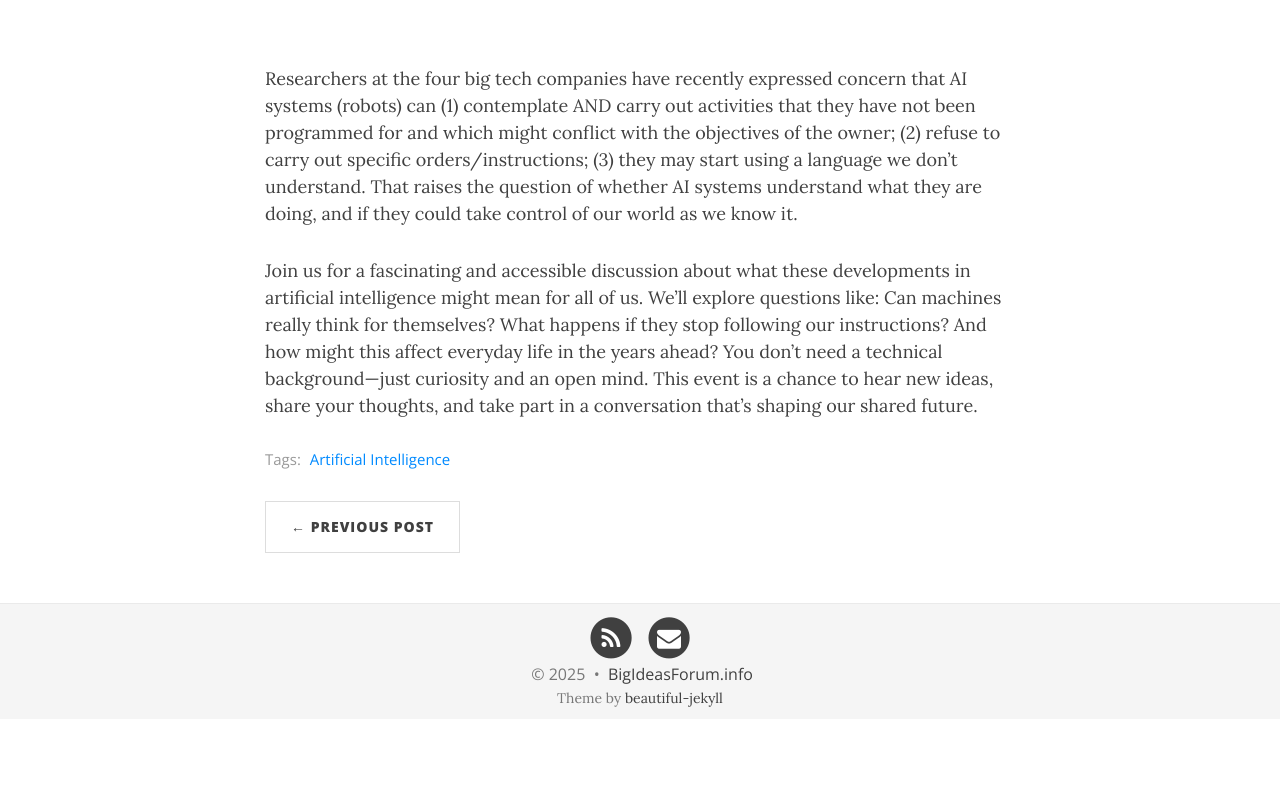
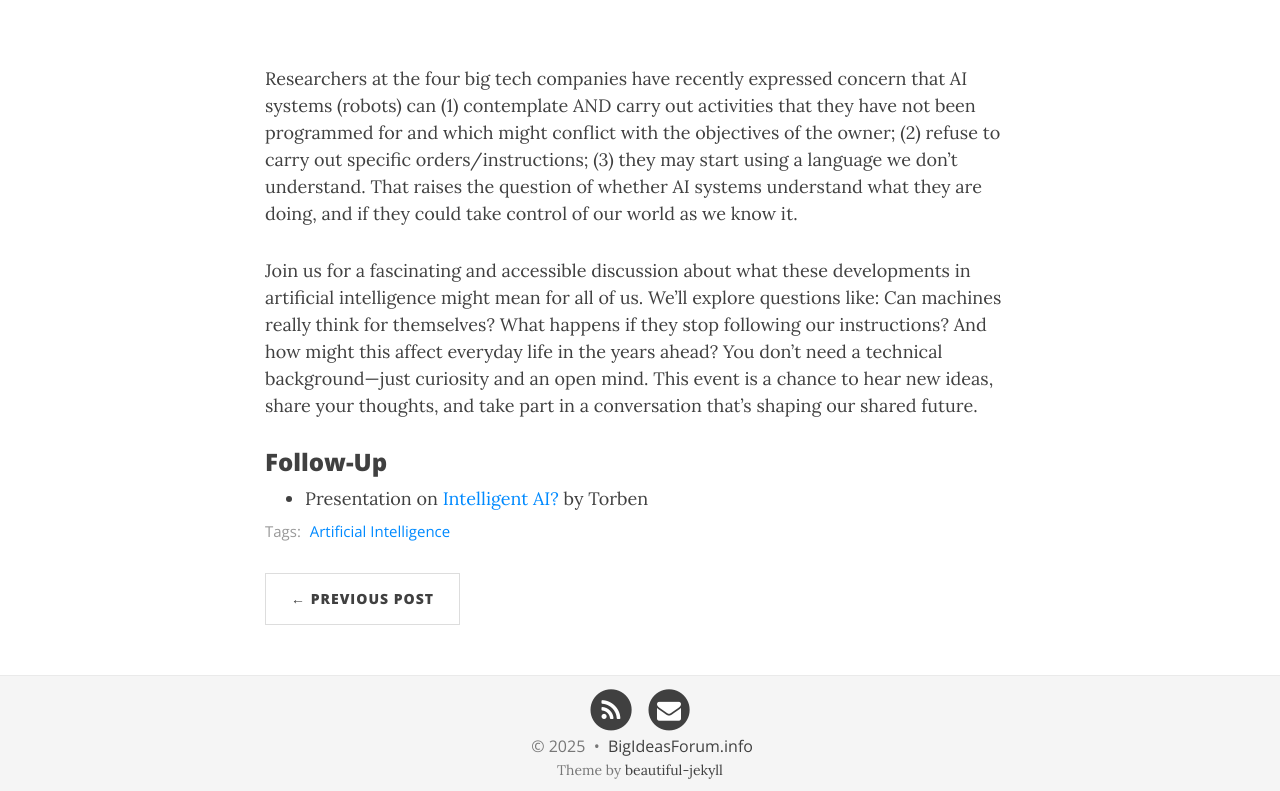
Before and after one commit to BigIdeasForum/bigideasforum.github.io, a Jekyll site: the page built from _posts/2025/2025-11-06-ai-consciousness.md, in a window 1280 px wide and 1320 px high. Shown: the part 529-1320 px from the top of the window. Built offline with Jekyll 4.4.1, drawn with Linux system fonts in a browser that asks for light colours; nearby versions of some CDN libraries.

Commit message:
Update post event

```diff
--- a/_posts/2025/2025-11-06-ai-consciousness.md
+++ b/_posts/2025/2025-11-06-ai-consciousness.md
@@ -11,3 +11,7 @@ bigimg: /img/ai-consciousness.jpg
 Researchers at the four big tech companies have recently expressed concern that AI systems (robots) can (1) contemplate AND carry out activities that they have not been programmed for and which might conflict with the objectives of the owner; (2) refuse to carry out specific orders/instructions; (3) they may start using a language we don’t understand. That raises the question of whether AI systems understand what they are doing, and if they could take control of our world as we know it.
 
 Join us for a fascinating and accessible discussion about what these developments in artificial intelligence might mean for all of us. We’ll explore questions like: Can machines really think for themselves? What happens if they stop following our instructions? And how might this affect everyday life in the years ahead? You don’t need a technical background—just curiosity and an open mind. This event is a chance to hear new ideas, share your thoughts, and take part in a conversation that’s shaping our shared future.
+
+### Follow-Up
+
+* Presentation on [Intelligent AI?](https://app.tana.inc/shared/are-ai-systems-intelligent-do-they-possess-consciousness/MEpZR3B1WXFYaDJJL0lYelA4UW1VLTE0RA==?wsid=hy8J-5GhUEnW) by Torben
```
